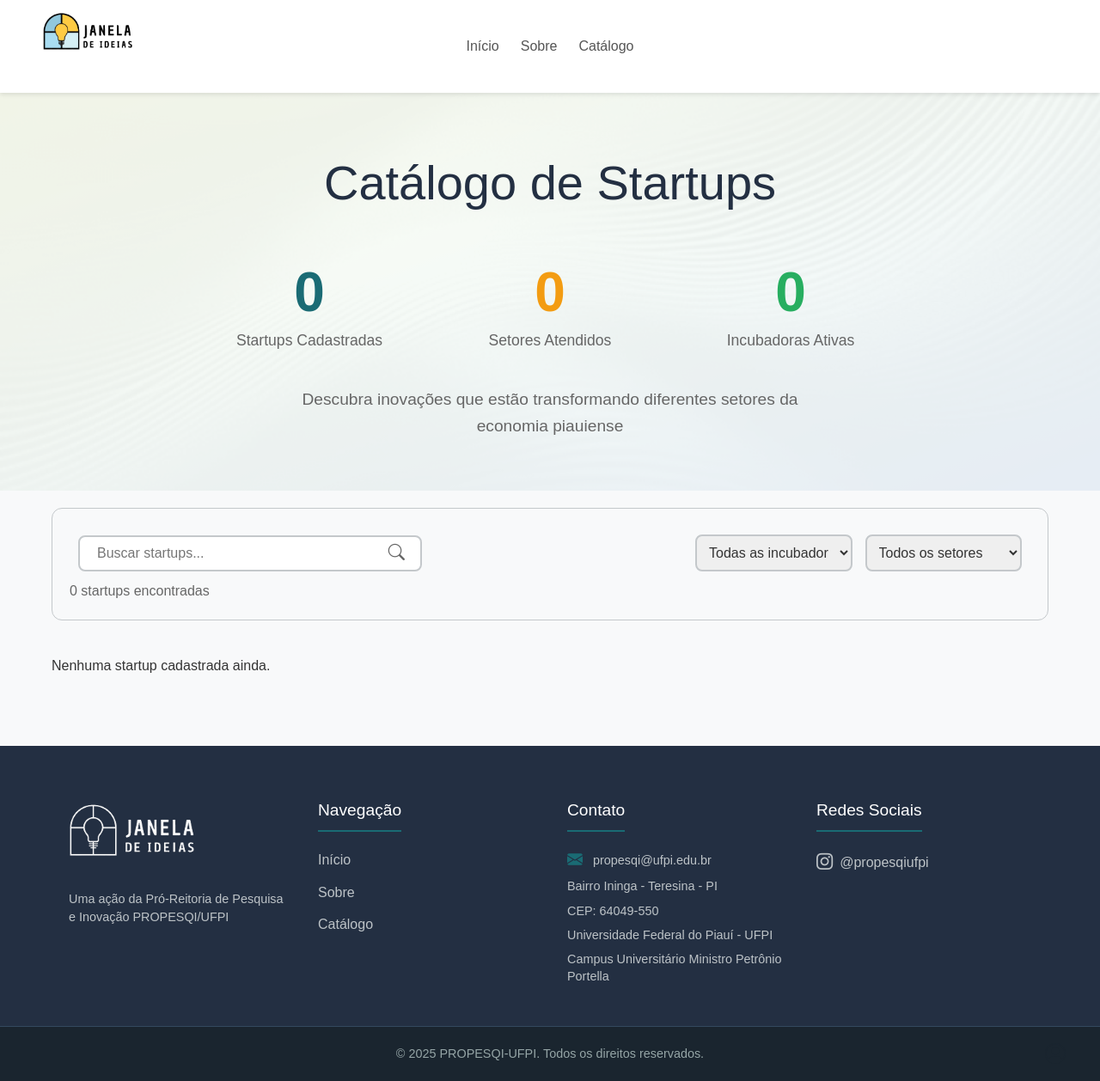
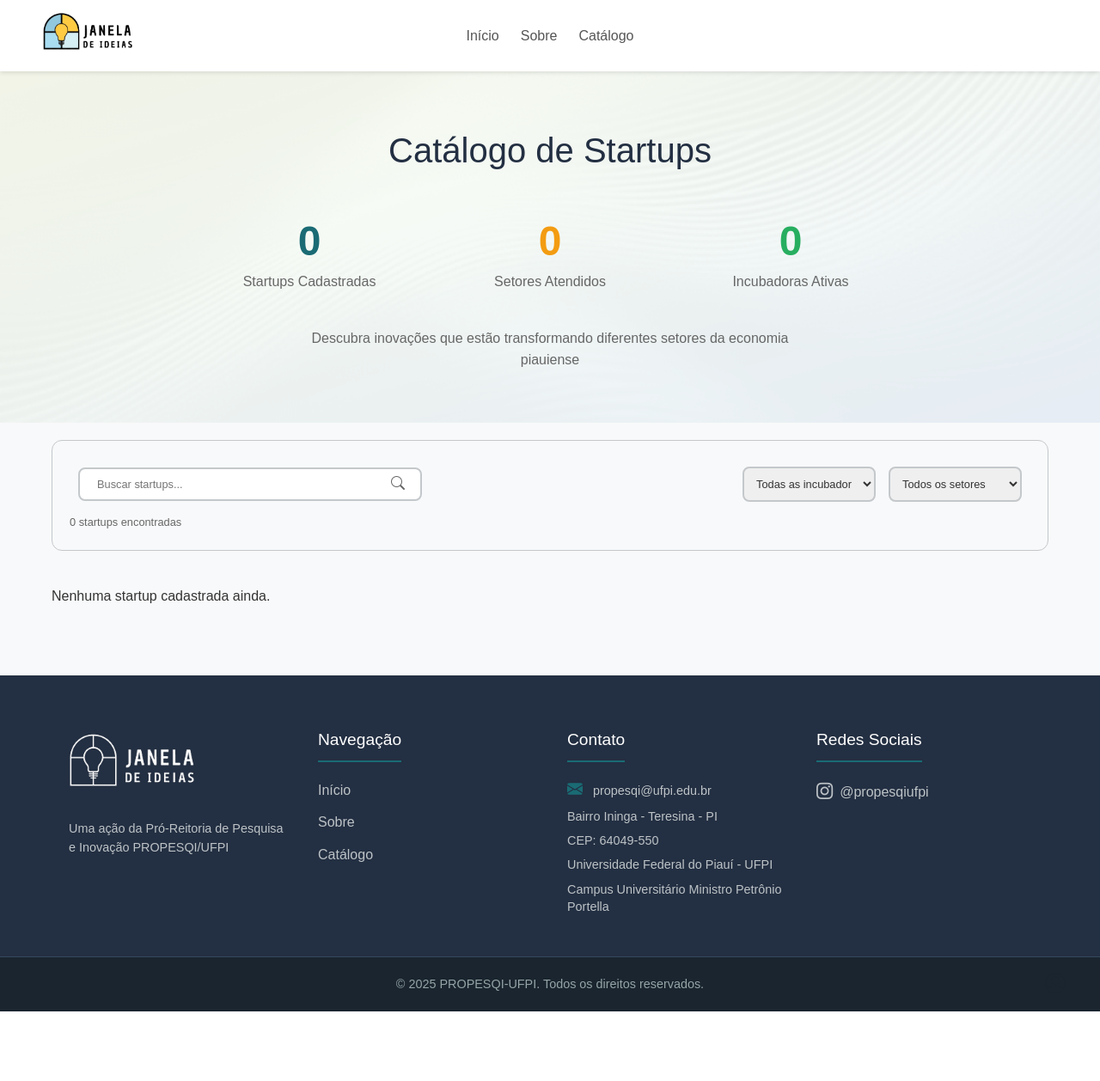
Before and after one commit to crislymss/Janela_Ideias, a Django app: page /catalogo/ in a window 1280 px wide. Shown: the whole page at 86% size. After the commit the page ends 1177 px from the top, so only its background shows below. Run offline with Django 5.2, Linux system fonts and the light colour scheme; data that the repository does not hold is empty; some web fonts are replaced.

Commit message:
fix: Correção de bugs no front
Correção de bugs no front

```diff
--- a/app/settings.py
+++ b/app/settings.py
@@ -79,7 +79,7 @@ DATABASES = {
         'ENGINE': 'django.db.backends.postgresql',
         'NAME': 'janela_ideias',
         'USER': 'postgres',
-        'PASSWORD': 'naiana07',
+        'PASSWORD': '12345',
         'HOST': 'localhost',
         'PORT': '5432',
     }
--- a/static/css/catalogo.css
+++ b/static/css/catalogo.css
@@ -47,7 +47,7 @@ body {
 
 .titulo-principal {
     font-family: 'Chau Philomene One', sans-serif;
-    font-size: 3.5rem;
+    font-size: 2.5rem;
     font-weight: 400;
     margin-bottom: 50px;
     color: #232f42;
@@ -70,7 +70,7 @@ body {
 }
 
 .numero {
-    font-size: 4rem;
+    font-size: 3rem;
     font-weight: 700;
     line-height: 1;
     margin-bottom: 10px;
@@ -89,13 +89,13 @@ body {
 }
 
 .label {
-    font-size: 1.1rem;
+    font-size: 1.0rem;
     color: #666;
     text-align: center;
 }
 
 .descricao {
-    font-size: 1.2rem;
+    font-size: 1.0rem;
     color: #666;
     max-width: 600px;
     margin: 0 auto;
@@ -135,7 +135,7 @@ body {
     padding: 10px 10px 10px 20px;
     border: 2px solid #c4c8cb;
     border-radius: 8px;
-    font-size: 1rem;
+    font-size: 0.8rem;
     transition: border-color 0.3s ease;
 }
 
@@ -150,7 +150,7 @@ body {
     top: 50%;
     transform: translateY(-50%);
     color: #666;
-    font-size: 1.2rem;
+    font-size: 1.0rem;
 }
 
 .resultado-busca {
@@ -169,7 +169,7 @@ body {
     padding: 10px 10px;
     border: 2px solid #c4c8cb;
     border-radius: 8px;
-    font-size: 1rem;
+    font-size: 0.8rem;
     color: #333;
     cursor: pointer;
     transition: border-color 0.3s ease;
@@ -179,6 +179,10 @@ body {
 .filtro-select:focus {
     outline: none;
     border-color: #1a6b74;
+}
+
+span {
+    font-size: 0.8rem;
 }
 
 /* Startups Grid */
--- a/static/css/header.css
+++ b/static/css/header.css
@@ -71,15 +71,10 @@ header.rolagem {
     background: rgba(248, 248, 248, 0.9);
 }
 
-.logo {
-  margin-bottom: 15px;
-}
 
 .logo img {
   width: 120px;
   transition: width 0.3s ease;
-  margin-bottom: 10px;
-  height: auto;
 }
 
 nav {
@@ -96,6 +91,7 @@ nav a {
   margin: 0;
   text-decoration: none;
   color: #555;
+  font-size: 15px;
   font-weight: 500;
   transition: color 0.3s;
   padding-bottom: 5px;
--- a/templates/catalogo.html
+++ b/templates/catalogo.html
@@ -125,11 +125,6 @@
                 </div>
             </div>
         </section>
-
-
-                </div>
-            </div>
-        </section>
     </main>
 
     <!-- Footer -->
```
Lines whose indentation alone changed are shown as unchanged.
